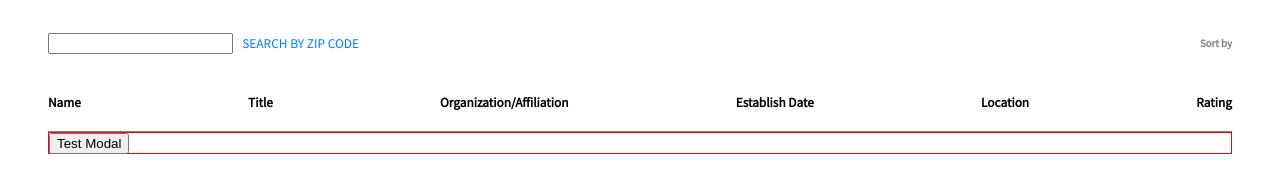
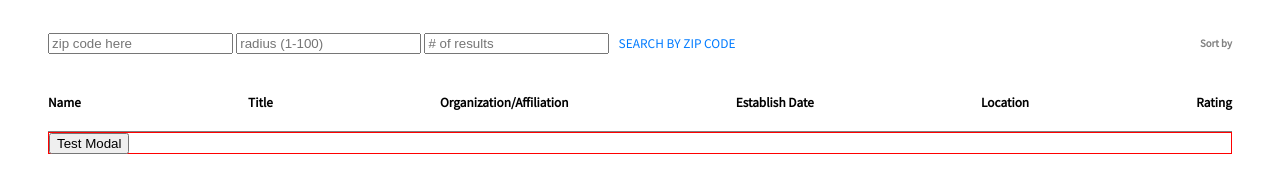
Before and after one commit to katerigney/metro-min, a website: page public/index.html in a window 1280 px wide. Shown: the part 156-348 px from the top of the page. Drawn offline with nearby package versions, Linux system fonts and the light colour scheme.

Commit message:
complete integration of API with main code

```diff
--- a/public/index.html
+++ b/public/index.html
@@ -22,7 +22,10 @@
   <section class="feed-container">
     <section class="feed-management">
       <form>
-        <input type="text" class="searchBox">
+        <!-- <input type="text" class="searchBox"> -->
+        <input class="zipCode" type="text" placeholder="zip code here">
+        <input class="radius" type="text" placeholder="radius (1-100)">
+        <input class="count" type="text" placeholder="# of results">
         <button type="button" class="button" onclick="locationSearch()">SEARCH BY ZIP CODE</button>
       </form>
       <h6 id="sort-by">Sort by</h6>
--- a/public/main.js
+++ b/public/main.js
@@ -36,19 +36,16 @@ window.onclick = function(event) {
 // Main function runs when page loads
 // Initializes all necessary DOM elements for search.
 const main = () => {
-  /***** Remove comments when integrated into html.*****
   zipInput = document.querySelector(".zipCode");
   radInput = document.querySelector(".radius");
   countInput = document.querySelector(".count");
-  */
 }
 
 const locationSearch = (event) => {
   params.zipCode = zipInput.value;
   params.distRadius = radInput.value;
   params.count = countInput.value;
-  // Uncomment getGroups when search button is integrated correctly.
-  // getGroups(params);
+  getGroups(params);
 }
 
 const getGroups = (paramsObj) => {
@@ -79,7 +76,6 @@ const getUser = (id) => {
       if(data.messagable === true) {
         leaderInfo.push(data);
       }
-      // $('.tag-2').text(JSON.stringify(data.messagable)); // Set data that comes back from the server to 'text'
     },
     // error: function()
     dataType: 'jsonp',
@@ -87,3 +83,6 @@ const getUser = (id) => {
 }
 
 document.addEventListener('DOMContentLoaded', main);
+
+// TODO: Create function that builds each individual line item.
+// Will get called when API data is collected/pulled.
```
